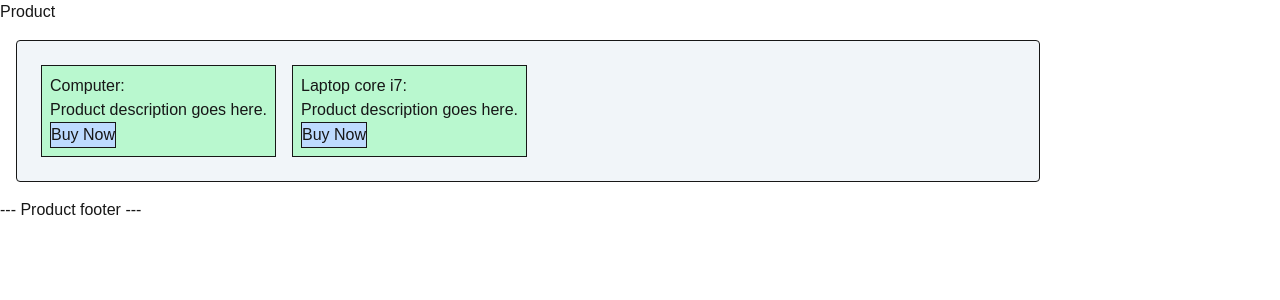
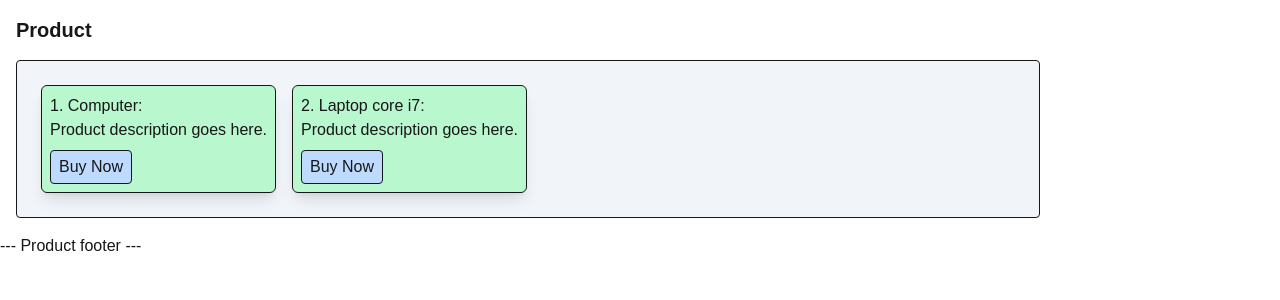
Before and after one commit to wwarodom/webapp, a Next.js app: page /products in a window 1280 px wide. Shown: the top 300 px of the page. Built offline with nearby package versions, Linux system fonts and the light colour scheme.

Commit message:
update product

```diff
--- a/app/products/page.tsx
+++ b/app/products/page.tsx
@@ -1,17 +1,17 @@
 export default function Products() {
     return (
         <div>
-            <h1>Product</h1>
+            <h1 className="font-bold text-xl m-4">Product</h1>
             <div className="w-[80%] border rounded m-4 p-4 flex bg-slate-100">
-                <div className="border w-fit bg-green-200 p-2 m-2">
-                    <h2>Computer:</h2>
+                <div className="shadow-lg rounded-md border w-fit bg-green-200 p-2 m-2">
+                    <h2>1. Computer:</h2>
                     <p>Product description goes here.</p>
-                    <button className="border bg-blue-200">Buy Now</button>
+                    <button className="border bg-blue-200 px-2 py-1 mt-2 rounded hover:font-bold">Buy Now</button>
                 </div>
-                <div className="border w-fit bg-green-200 p-2 m-2">
-                    <h2>Laptop core i7:</h2>
+                <div className="shadow-lg rounded-md border w-fit bg-green-200 p-2 m-2">
+                    <h2>2. Laptop core i7:</h2>
                     <p>Product description goes here.</p>
-                    <button className="border bg-blue-200">Buy Now</button>
+                    <button className="border bg-blue-200 px-2 py-1 mt-2 rounded hover:font-bold">Buy Now</button>
                 </div>
             </div>
             <footer>--- Product footer --- </footer>
```
